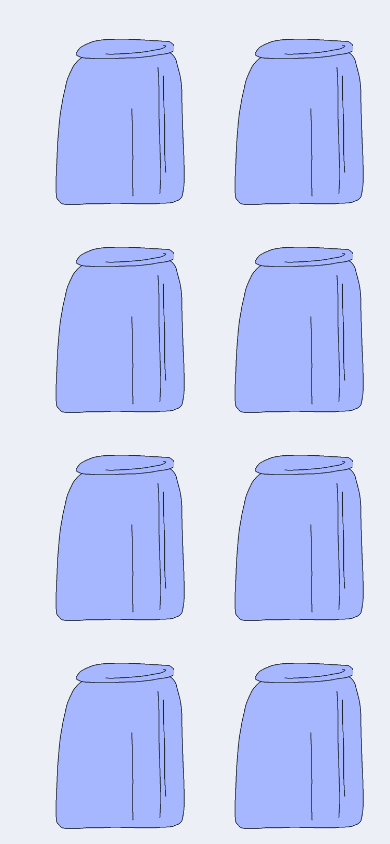
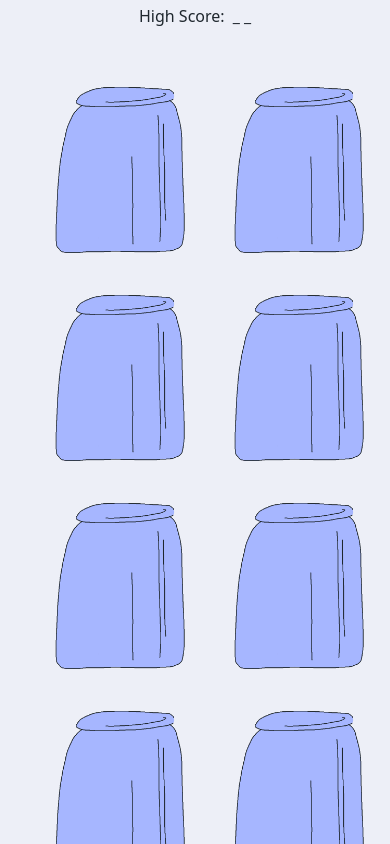
Before and after one commit to Moonfox404/SEG3125-memory-game, a Next.js app in the folder memory-game/: page / in a window 390 px wide. Both pictures are taken after a click on the button "Start". Shown: the part 129-973 px from the top of the page. Built offline with nearby package versions, Linux system fonts and the light colour scheme.

Commit message:
center text on mobile

```diff
--- a/memory-game/app/components/Game.tsx
+++ b/memory-game/app/components/Game.tsx
@@ -174,16 +174,16 @@ const Game = ({
   // tsx component
   return (
     <div className="flex flex-col gap-10">
-      <div className="grid grid-cols-3 md:grid-cols-6 xl:grid-cols-8">
-        <div className="col flex">
+      <div className="grid grid-cols-1 md:grid-cols-4 lg:grid-cols-6 xl:grid-cols-8">
+        <div className="col flex justify-center md:justify-start">
           <p className="mr-2">Time:</p>
           <TimeCounter running={!paused && turn} time={time} setTime={setTime} />
         </div>
-        <div className="col flex">
+        <div className="col flex justify-center md:justify-start">
           <p className="mr-2">Moves:</p>
           <p>{moves}</p>
         </div>
-        <div className="col md:col-start-6 xl:col-start-8 flex justify-end">
+        <div className="col flex justify-center md:justify-end md:col-start-4 lg:col-start-6 xl:col-start-8">
           <p className="mr-2">High Score:</p>
           <p>{Number.isNaN(highScore) ? "_ _" : highScore}</p>
         </div>
```
